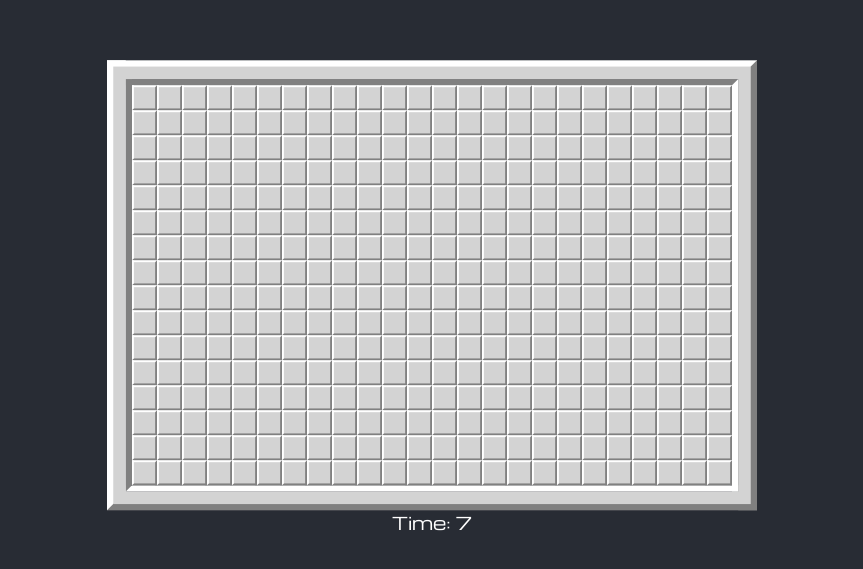
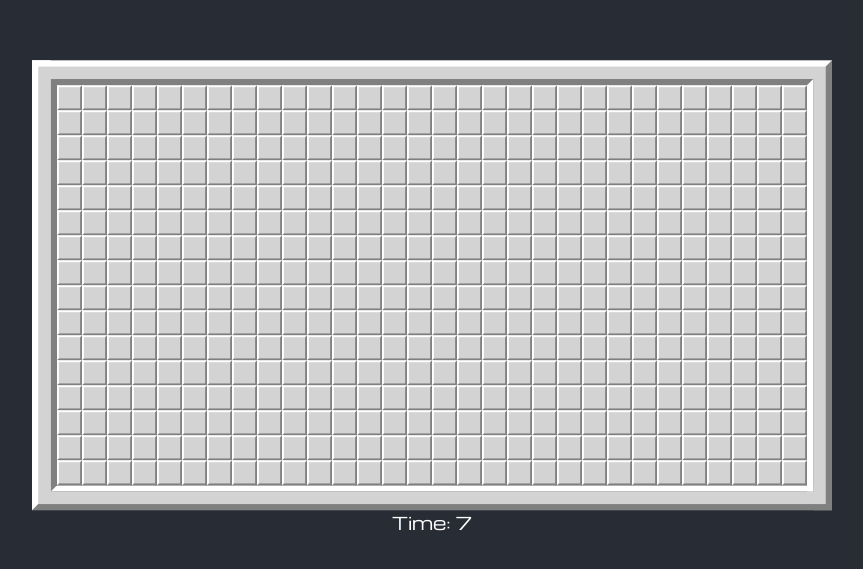
Before and after one commit to pylirious/Minesweeper, a React (Create React App) app: page / in a window 1280 px wide. Shown: the part 103-672 px from the top of the page, without its empty margins (208-1071 px from the left). Built offline with nearby package versions, Linux system fonts and the light colour scheme.

Commit message:
Deployment

```diff
--- a/package.json
+++ b/package.json
@@ -40,5 +40,6 @@
       "last 1 firefox version",
       "last 1 safari version"
     ]
-  }
+  },
+  "homepage": "https://www.pylirious.com/"
 }
--- a/public/index.html
+++ b/public/index.html
@@ -10,7 +10,7 @@
     <meta name="theme-color" content="#000000" />
     <meta
       name="description"
-      content="Web site created using create-react-app"
+      content="Minesweeper Project"
     />
     <link rel="apple-touch-icon" href="%PUBLIC_URL%/logo192.png" />
     <!--
@@ -27,7 +27,7 @@
       work correctly both with client-side routing and a non-root public URL.
       Learn how to configure a non-root public URL by running `npm run build`.
     -->
-    <title>React App</title>
+    <title>Minesweeper</title>
   </head>
   <body>
     <noscript>You need to enable JavaScript to run this app.</noscript>
--- a/src/App.tsx
+++ b/src/App.tsx
@@ -6,7 +6,7 @@ function App() {
   return (
     <div className="App">
       <header className="App-header">
-        <Board mines={50} height={16} width={24}/>
+        <Board mines={99} height={16} width={30}/>
       </header>
 
     </div>
```
Also changed, not shown: 1 other file (tests, documents, lock files or other folders).
